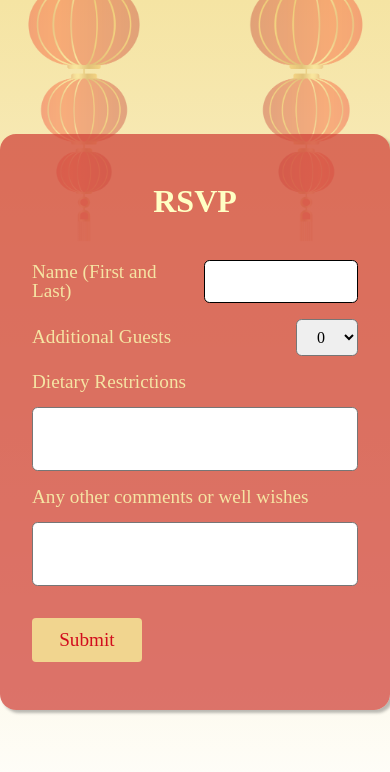
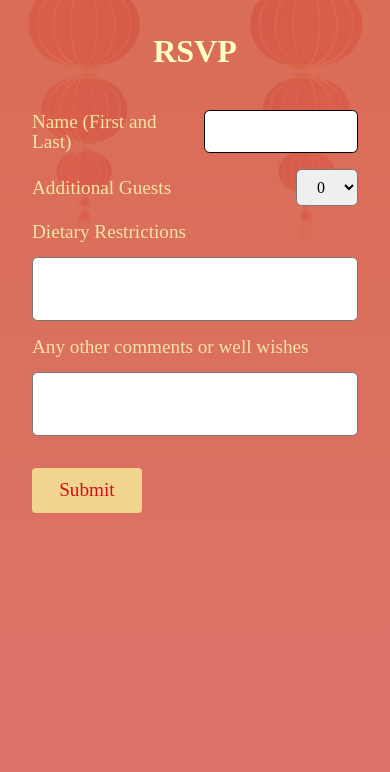
Before and after one commit to ericyliu/wedding, a Next.js app: page /rsvp in a window 390 px wide. Shown: the top 772 px of the page. Built offline with nearby package versions, Linux system fonts and the light colour scheme; a web font is replaced by a local one.

Commit message:
fix rsvp mobileo

```diff
--- a/src/app/rsvp/page.module.css
+++ b/src/app/rsvp/page.module.css
@@ -43,6 +43,14 @@
   font-size: 1.2rem;
   font-family: "LXGW WenKai TC";
   box-shadow: 3px 3px 3px #33333355;
+
+  @media only screen and (max-width: 700px) {
+    height: 100vh;
+    padding: 2rem;
+    box-sizing: border-box;
+    border-radius: 0;
+    overflow-y: auto;
+  }
 
   &.loading {
     display: flex;
```
